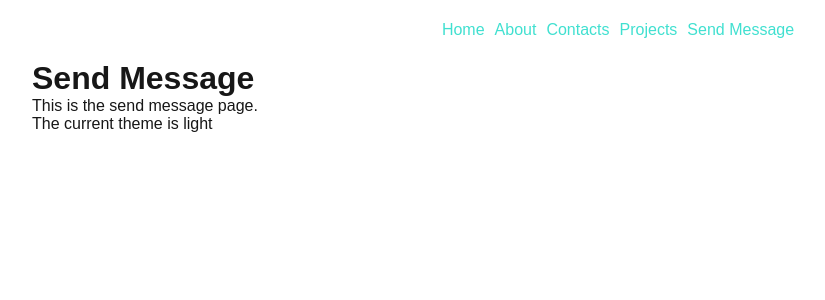
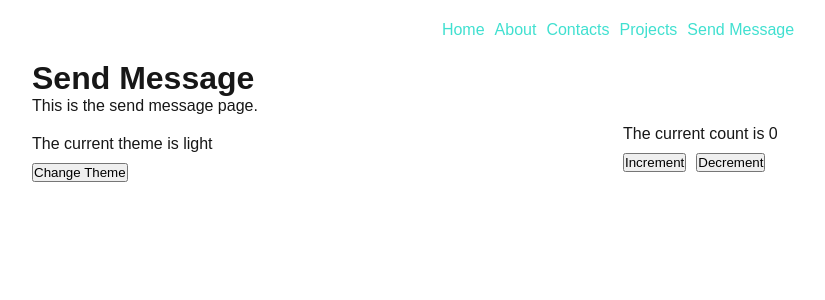
Before and after one commit to YuriyTikhonoff/next15-react19, a Next.js app: page /send-message in a window 1280 px wide. Shown: the top 300 px of the page, without its empty margins (22-847 px from the left). Built offline with nearby package versions, Linux system fonts and the light colour scheme.

Commit message:
Add store usage and modification in the second place

```diff
--- a/src/app/send-message/page.tsx
+++ b/src/app/send-message/page.tsx
@@ -1,16 +1,43 @@
-import React from "react"
-import { useThemeStore } from "@/store/themeStore"
+"use client";
+
+import React from "react";
+import { useThemeStore } from "@/store/themeStore";
+import { useCounterStore } from "@/store/counterStore";
+import styles from "./styles.module.scss";
 
 const SendMessagePage: React.FC = () => {
-  const { theme } = useThemeStore.getState()
-  console.log("theme from store in server compnent ", theme)
+  const theme = useThemeStore((state) => state.theme);
+  const setTheme = useThemeStore((state) => state.setTheme);
+
+  const handleChangeTheme = () => {
+    setTheme(theme === "light" ? "dark" : "light");
+  };
+
+  const count = useCounterStore((state) => state.count);
+  const increment = useCounterStore((state) => state.increment);
+  const decrement = useCounterStore((state) => state.decrement);
+
   return (
     <div>
       <h1>Send Message</h1>
       <p>This is the send message page.</p>
-      <div>{`The current theme is ${theme}`}</div>
+      <div className={styles["data-modification"]}>
+        <div className={styles.theme}>
+          <div className={styles.theme}>{`The current theme is ${theme}`}</div>
+          <div className={styles.theme__controls}>
+            <button onClick={handleChangeTheme}>Change Theme</button>
+          </div>
+        </div>
+        <div className={styles.counter}>
+          <div>{`The current count is ${count}`}</div>
+          <div className={styles.counter__controls}>
+            <button onClick={increment}>Increment</button>
+            <button onClick={decrement}>Decrement</button>
+          </div>
+        </div>
+      </div>
     </div>
-  )
-}
+  );
+};
 
-export default SendMessagePage
+export default SendMessagePage;
--- /dev/null
+++ b/src/app/send-message/styles.module.scss
@@ -0,0 +1,23 @@
+.data-modification {
+  width: 100%;
+  display: flex;
+  gap: 10px;
+}
+
+.counter {
+  margin-top: 10px;
+  width: 100%;
+  &__controls {
+    display: flex;
+    gap: 10px;
+    margin-top: 10px;
+  }
+}
+
+.theme {
+  margin-top: 10px;
+  width: 100%;
+  &__controls {
+    margin-top: 10px;
+  }
+}
```
